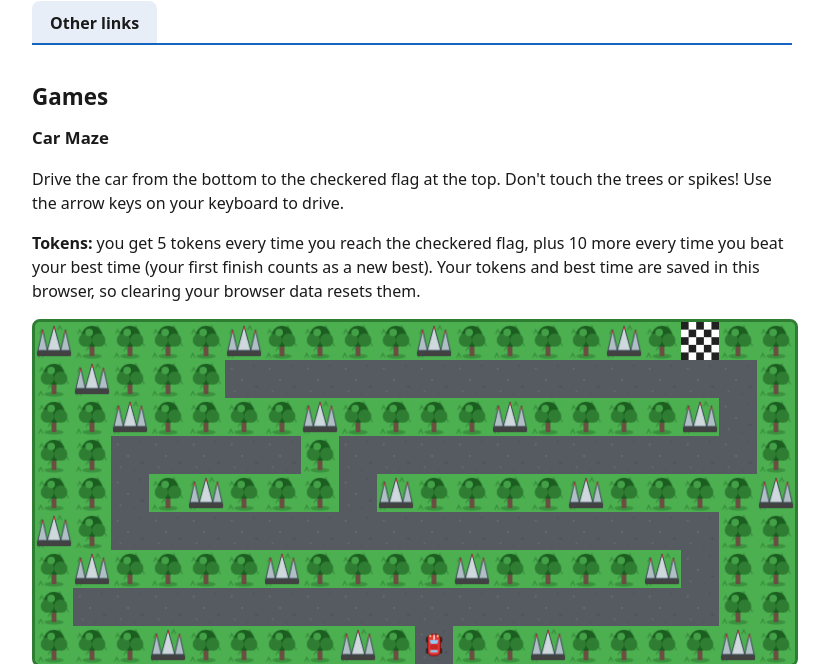
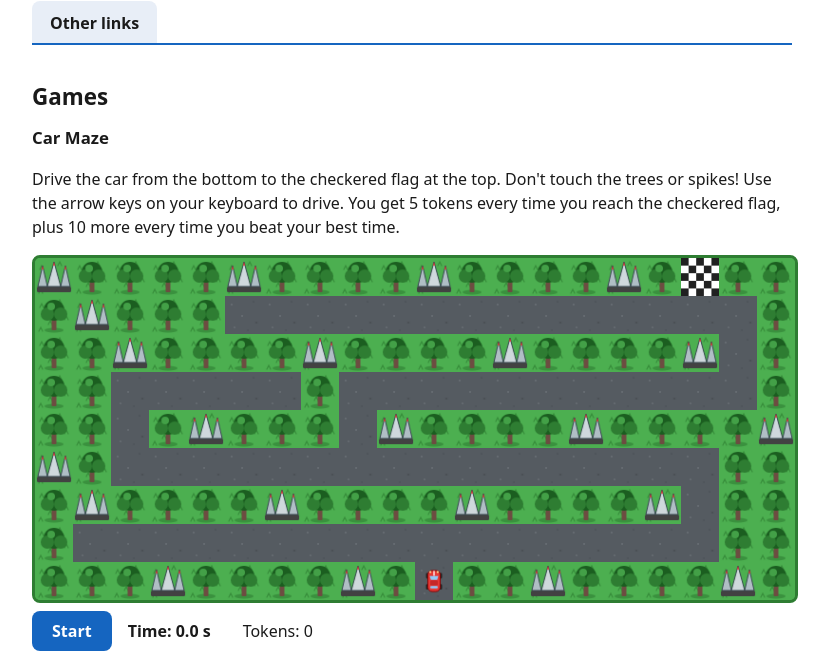
Before and after one commit to andrkamp/andrkamp.github.io, a plain HTML site: page index.html in a window 1280 px wide. Shown: the part 133-797 px from the top of the page, without its empty margins (228-1057 px from the left). Drawn offline with Linux system fonts and the light colour scheme.

Commit message:
Update index.html
Text update

```diff
--- a/index.html
+++ b/index.html
@@ -28,8 +28,7 @@
     <!-- Car Maze game (code in maze-game.js, pictures in the img folder) -->
     <div class="maze-game">
       <h3>Car Maze</h3>
-      <p>Drive the car from the bottom to the checkered flag at the top. Don't touch the trees or spikes! Use the arrow keys on your keyboard to drive.</p>
-      <p><strong>Tokens:</strong> you get 5 tokens every time you reach the checkered flag, plus 10 more every time you beat your best time (your first finish counts as a new best). Your tokens and best time are saved in this browser, so clearing your browser data resets them.</p>
+      <p>Drive the car from the bottom to the checkered flag at the top. Don't touch the trees or spikes! Use the arrow keys on your keyboard to drive. You get 5 tokens every time you reach the checkered flag, plus 10 more every time you beat your best time. <!-- (your first finish counts as a new best). Your tokens and best time are saved in this browser, so clearing your browser data resets them.--> </p>
 
       <canvas id="maze-canvas" width="800" height="360" role="img" aria-label="Car maze game board"></canvas>
 
```
